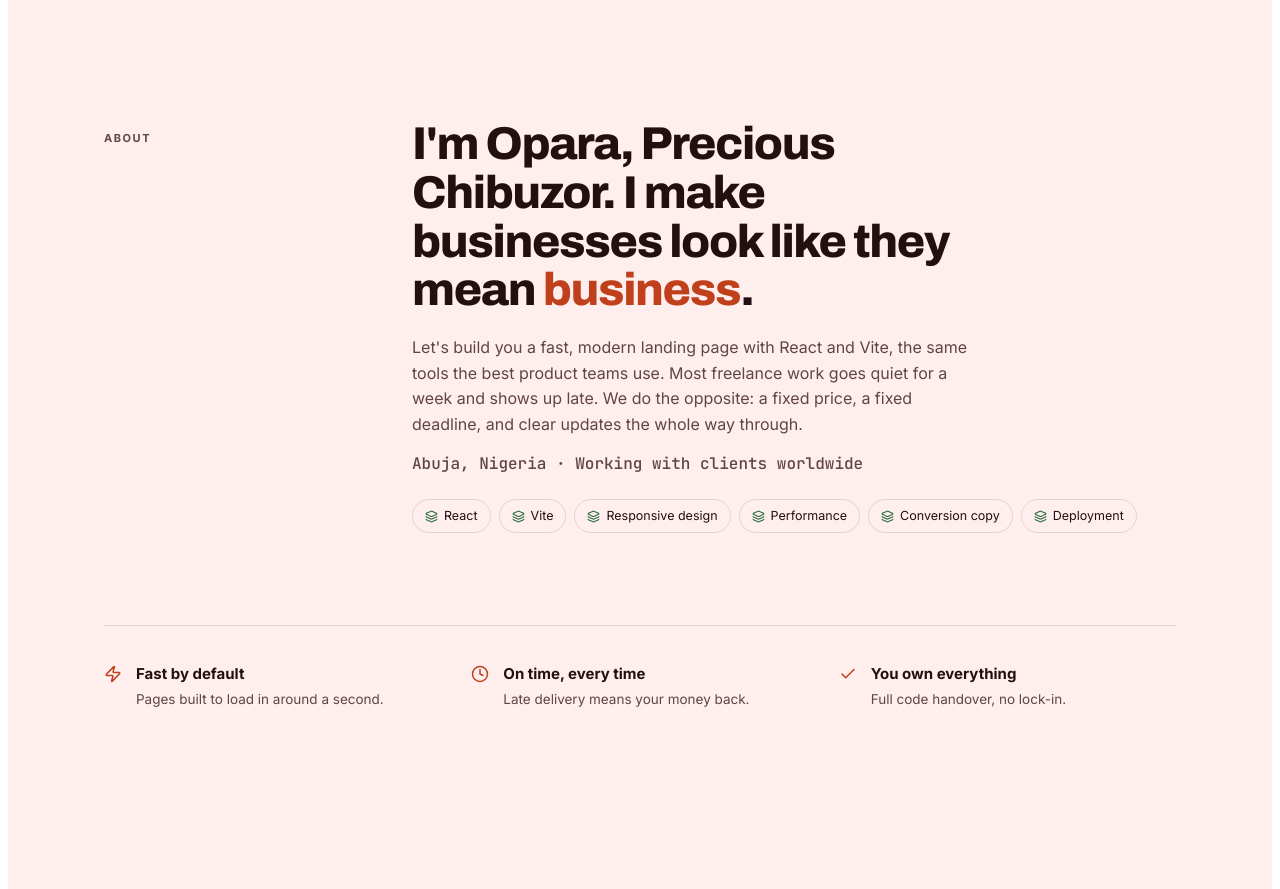
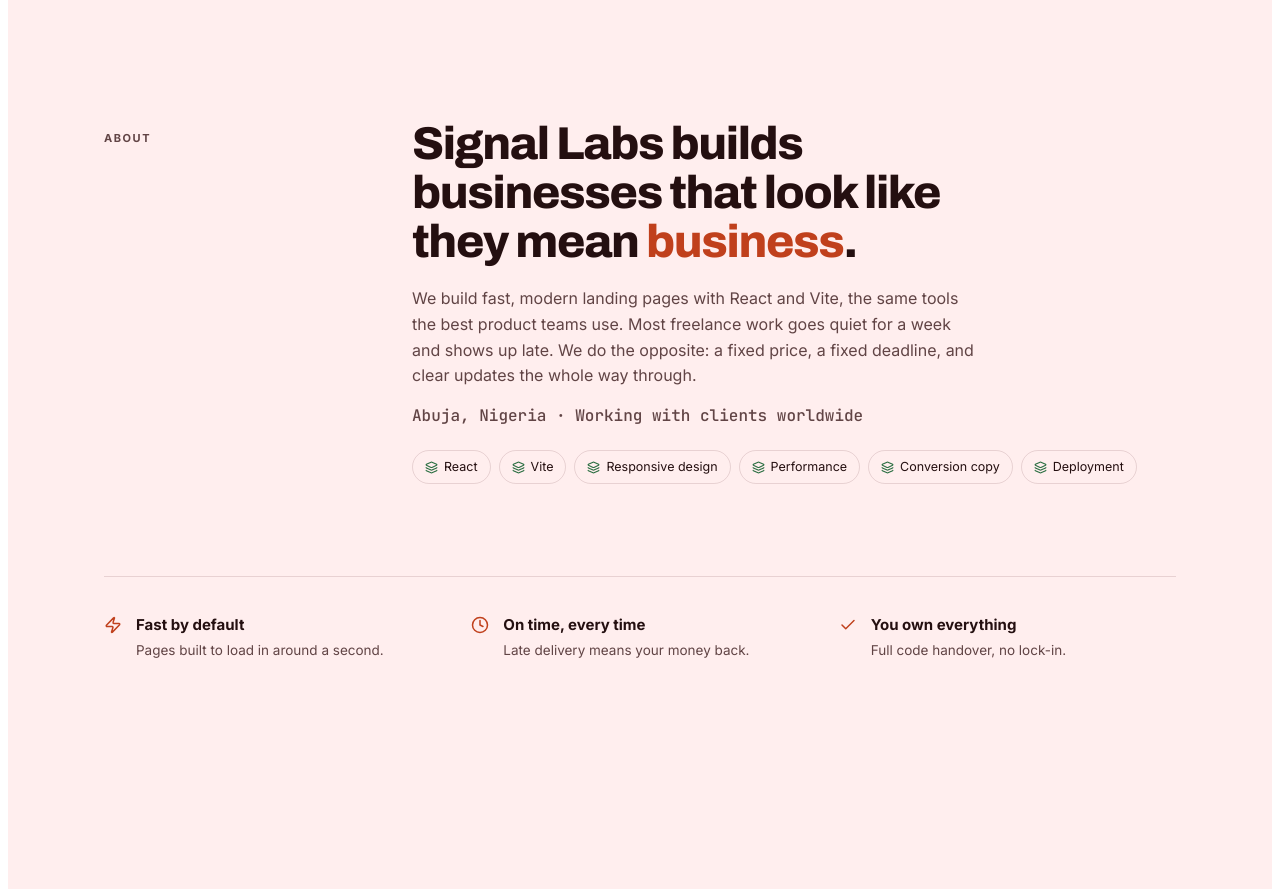
Before and after one commit to Kruddpippin/kruddpippin.dev, a React (Vite) app: page / in a window 1280 px wide. Shown: the part 5000-5889 px from the top of the page. Built offline with nearby package versions, Linux system fonts and the light colour scheme.

Commit message:
rewrite About statement in brand voice, not a named individual
Replaces the "I'm Opara, Precious Chibuzor" framing with first-person
plural copy speaking as Signal Labs, and drops the now-unused fullName
field from config.

```diff
--- a/src/data/config.js
+++ b/src/data/config.js
@@ -1,6 +1,5 @@
 const CONFIG = {
   brand: "SIGNAL LABS",
-  fullName: "Opara, Precious Chibuzor",
   role: "We build landing pages that load fast and convert, shipped in 72 hours.",
   location: "Abuja, Nigeria · Working with clients worldwide",
   heroImage: "https://images.unsplash.com/photo-1517694712202-14dd9538aa97?auto=format&fit=crop&w=1400&q=80",
--- a/src/sections/About.jsx
+++ b/src/sections/About.jsx
@@ -14,11 +14,11 @@ export default function About() {
       <div className="statement-main">
         <Reveal>
           <h2>
-            I'm {CONFIG.fullName}. I make businesses look like
-            they mean <em>business</em>.
+            Signal Labs builds businesses that look like they
+            mean <em>business</em>.
           </h2>
           <p>
-            Let's build you a fast, modern landing page with React and Vite, the same
+            We build fast, modern landing pages with React and Vite, the same
             tools the best product teams use. Most freelance work goes quiet for
             a week and shows up late. We do the opposite: a fixed price, a fixed
             deadline, and clear updates the whole way through.
```
